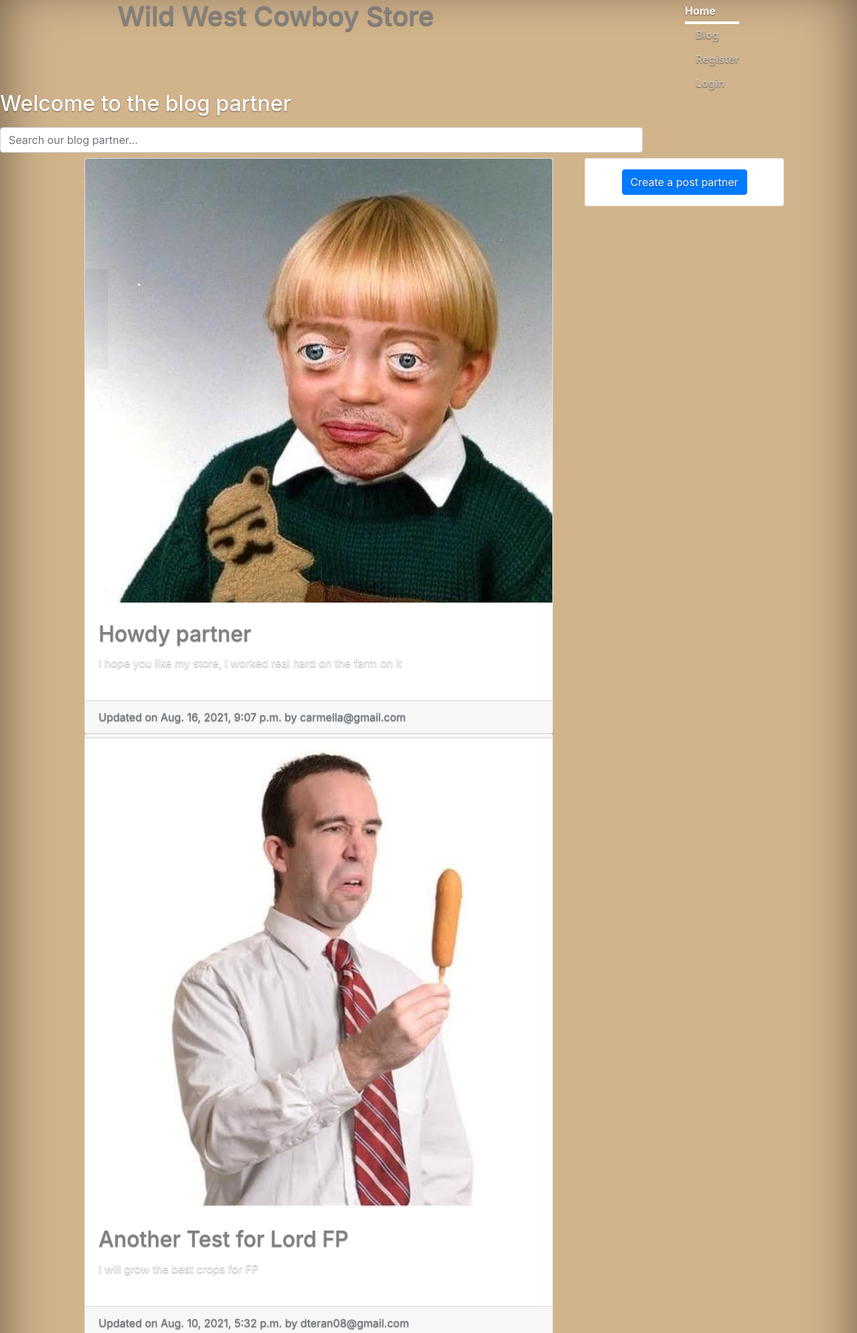
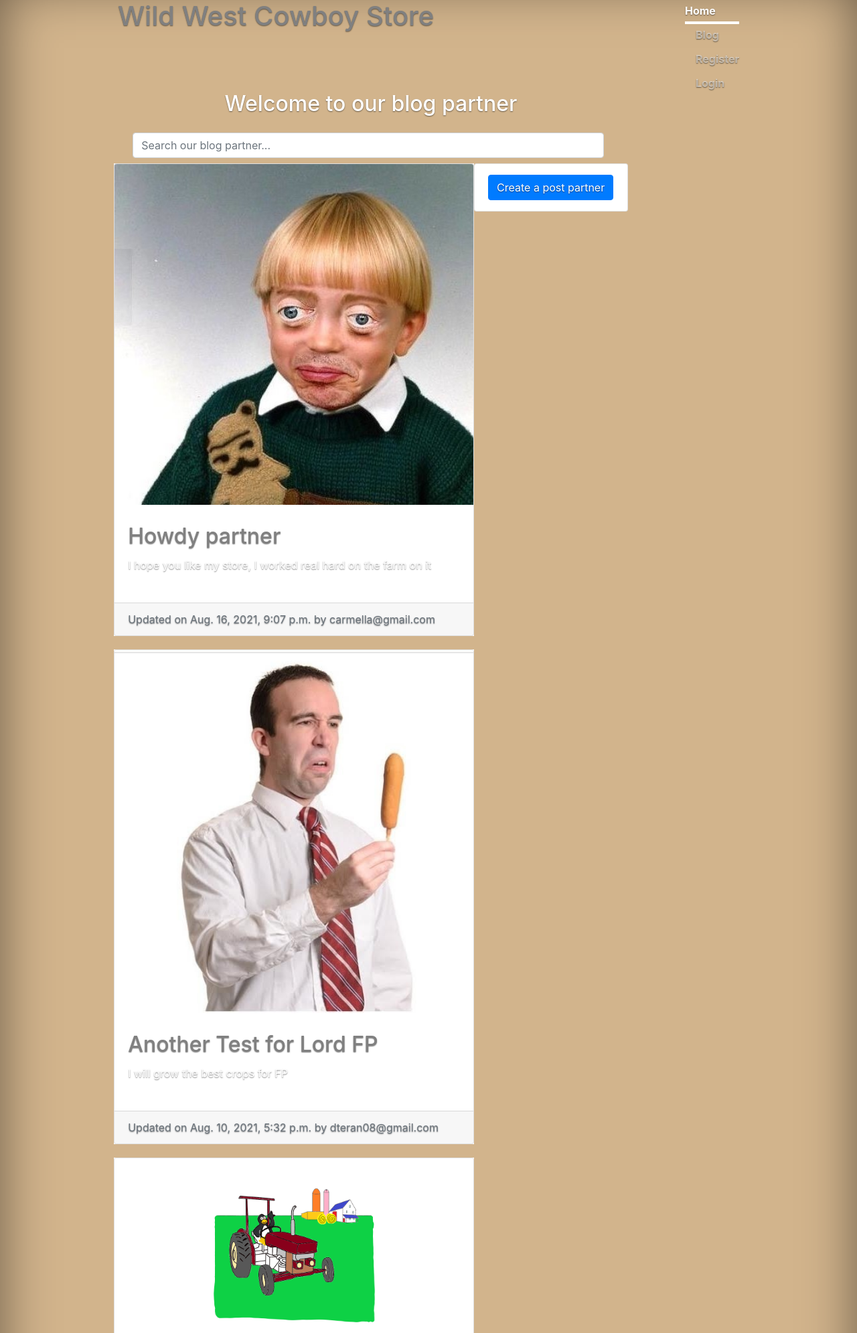
Before and after one commit to Earthman12/wild_west_cowboy_store_site, a Django app: page /blog/ in a window 1280 px wide. Shown: the part 24-2015 px from the top of the page at 67% size. Run offline with Django 3.2, Linux system fonts and the light colour scheme; data comes from the database, SQL or seed files in the repository; some libraries are stand-ins or nearby versions.

Commit message:
Making the blog look real nice

```diff
--- a/blog/templates/blog/blog_home.html
+++ b/blog/templates/blog/blog_home.html
@@ -2,7 +2,40 @@
 
 {% block content %}
 
-<h2>Welcome to the blog partner</h2>
+<style type = "text/css">
+
+    .blog-post-container{
+		background-color: #fff;
+		margin-bottom: 20px;
+		width: 100%;
+	}
+
+    .search-bar{
+        max-width: 75%;
+        width: 100%;
+        padding: .5rem 0;
+    }
+
+	.create-post-bar{
+		background-color: #fff;
+		margin-bottom:20px;
+	}
+
+	.left-column{
+		padding:0px;
+	}
+
+	.right-column{
+		padding:0px;
+	}
+
+</style>
+
+<div class = "container">
+
+    <div class = "d-flex flex-column align-items-center">
+
+        <h2>Welcome to our blog partner</h2>
 
         <!-- Search bar for blog posts -->
         <div class = "search-bar mt-sm-2 mr-2">
@@ -56,4 +89,10 @@
             <!-- End Right 'create post' column -->
         </div>
 
+    </div>
+
+</div>
+
+
+
 {% endblock content %}
--- a/templates/snippets/footer.html
+++ b/templates/snippets/footer.html
@@ -4,7 +4,7 @@
     }
 </style>
 
-<div class = "footer">
+<div class = "d-flex flex-column align-items-center footer">
     <h2>Y'all come on back now!</h2>
 </div>
 
--- a/templates/snippets/header.html
+++ b/templates/snippets/header.html
@@ -64,12 +64,6 @@
     border-bottom-color: #fff;
     }
 
-    .search-bar{
-        max-width: 75vw;
-        width: 100%;
-        padding: .5rem 0;
-    }
-
     @media (min-width: 48em) {
     .masthead-brand {
         float: left;
```
Also changed, not shown: store_front/templates/store_front/store_home.html (+0 -18 lines). Lines whose indentation alone changed are shown as unchanged.
